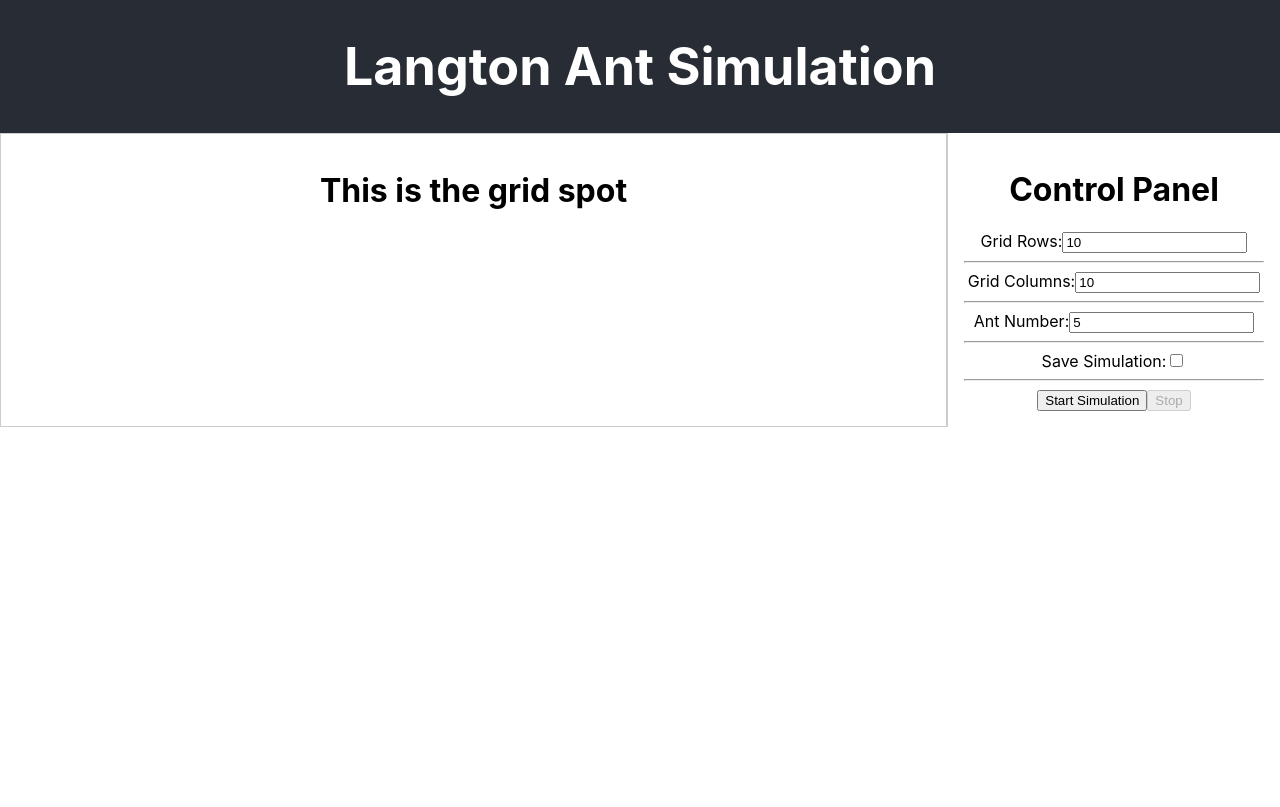
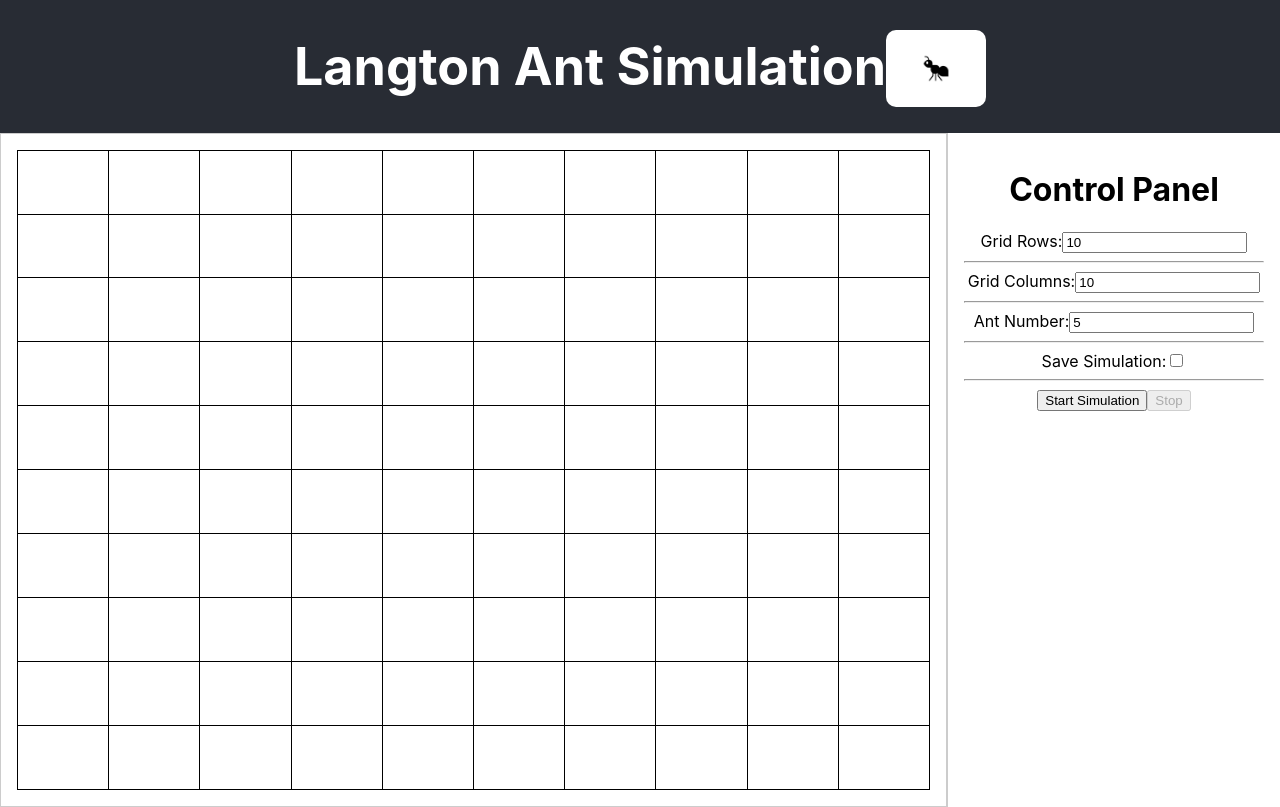
Before and after one commit to SimeonStoyanov01/Scalable-Computing-Course, a React (Create React App) app in the folder frontend/: page / in a window 1280 px wide. Built offline with nearby package versions, Linux system fonts and the light colour scheme.

Commit message:
frontend initial setup

```diff
--- a/frontend/src/App.css
+++ b/frontend/src/App.css
@@ -17,11 +17,18 @@
   background-color: #282c34;
   min-height: 10vh;
   display: flex;
-  flex-direction: column;
+  flex-direction: row;
   align-items: center;
   justify-content: center;
   font-size: calc(10px + 2vmin);
   color: white;
+}
+
+.header-image {
+  width: 100px;
+  height: auto;
+  margin-top: 10px;
+  border-radius: 10px;
 }
 
 .App-link {
@@ -35,8 +42,10 @@
 
 .left-panel {
   flex: 1;
+  display: flex;
   padding: 1rem;
   border: 1px solid #ccc;
+  height: 80vh;
 }
 
 .right-panel {
@@ -44,6 +53,30 @@
   padding: 1rem;
   border-left: 1px solid #ccc;
   flex-direction: column;
+}
+
+.grid-container {
+  width: 100%;
+  height: 100%;
+  display: flex;
+  justify-content: center;
+  align-items: center;
+  overflow: auto;
+}
+
+.grid-table {
+  width: 100%;
+  height: 100%;
+  border-collapse: collapse;
+  table-layout: fixed;
+}
+
+.grid-cell {
+  width: calc(100% / var(--cols));
+  height: calc(80vh / var(--grid-rows));
+  min-width: 20px;
+  min-height: 20px;
+  border: 1px solid black;
 }
 
 @keyframes App-logo-spin {
--- a/frontend/src/App.js
+++ b/frontend/src/App.js
@@ -31,19 +31,27 @@
     console.log('Simulation running: ', simulationRunning)
   }, [simulationRunning])
 
+  useEffect(() => {
+    document.documentElement.style.setProperty("--rows", gridRows);
+    document.documentElement.style.setProperty("--cols", gridCols);
+  }, [gridRows, gridCols]);
+
   return (
     <div className="App">
       <header className="App-header">
-        <h1> Langton Ant Simulation </h1>
-        {/* <img src={ant} alt="logo" /> */}
+        <h1> Langton Ant Simulation    </h1>
+        <div>
+          <img src={ant} alt="Langton's Ant" className="header-image" />
+        </div>
       </header>
 
       <div className='main-content'>
         <div className="left-panel">
-          <h1>This is the grid spot</h1>
           <Grid gridRows={gridRows}
-            gridCols={gridCols}/>
+            gridCols={gridCols}
+            ants={ants} />
         </div>
+
         <div className="right-panel">
           <ControlPanel gridRows={gridRows}
             setGridRows={setGridRows}
--- a/frontend/src/components/controlPanel.jsx
+++ b/frontend/src/components/controlPanel.jsx
@@ -55,7 +55,6 @@
                     Save Simulation:
                     <input
                     type="checkbox"
-                    name="saveCheckbox"
                     defaultChecked={false}
                     checked={saveSimulation}
                     onChange={(e) => setSaveSimulation(e.target.checked)}
--- a/frontend/src/components/grid.jsx
+++ b/frontend/src/components/grid.jsx
@@ -1,6 +1,6 @@
 import { useState, useEffect } from "react";
 
-function Grid(gridRows, gridCols) {
+function Grid( {gridRows, gridCols, ants} ) {
     const [grid, setGrid] = useState([]);
 
     useEffect(() => {
@@ -20,11 +20,9 @@
                                 <td
                                     key={colIndex}
                                     style={{
-                      width: "20px",
-                      height: "20px",
                                         backgroundColor: cell,
-                      border: "1px solid black",
                                     }}
+                                    className="grid-cell"
                                 ></td>
                             ))}
                         </tr>
```
Lines whose indentation alone changed are shown as unchanged.
